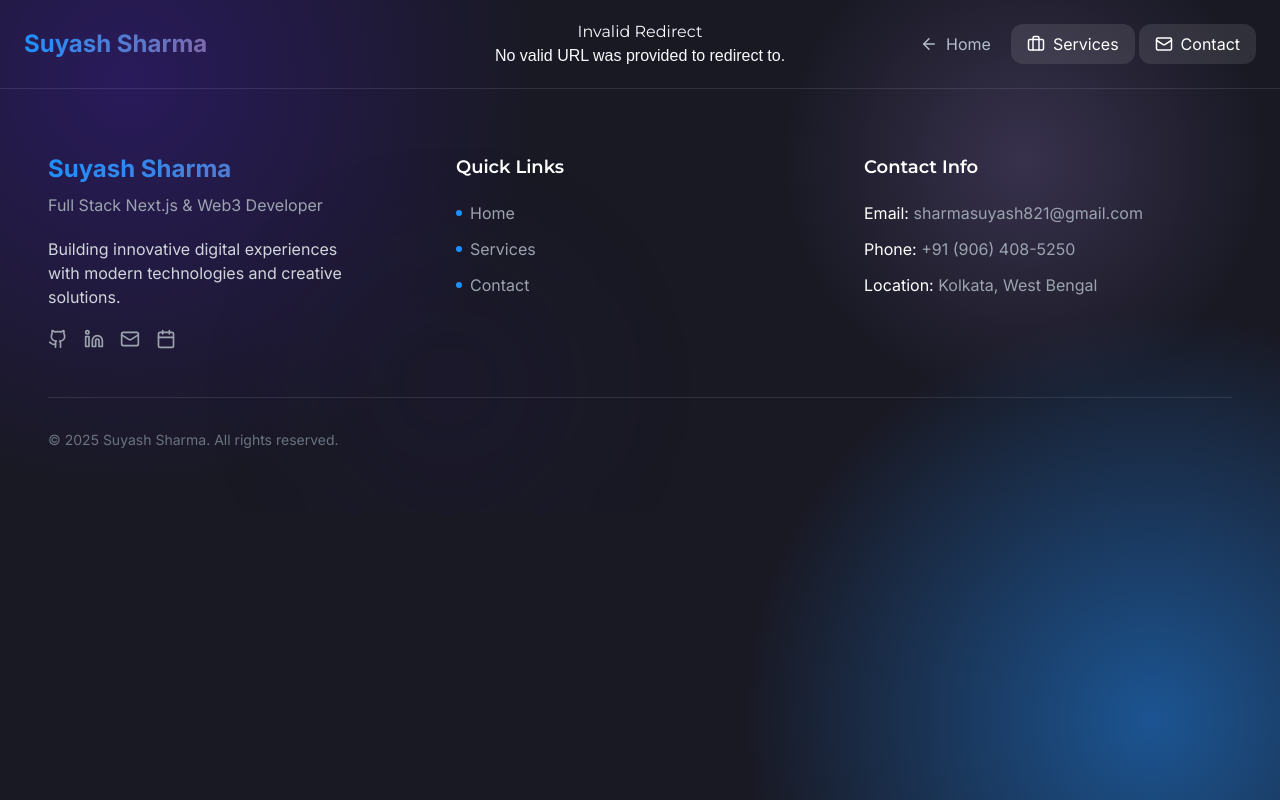
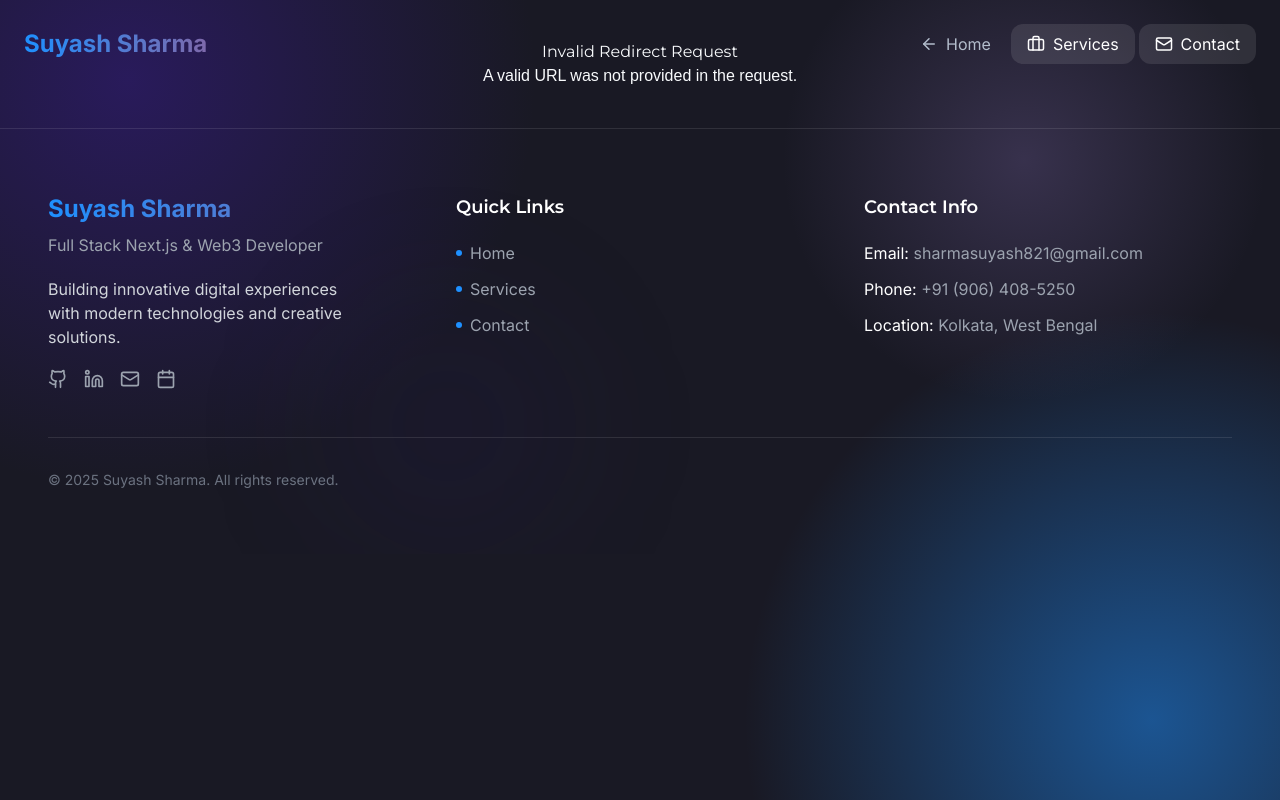
Before and after one commit to Suyash8/portfolio, a Next.js app: page /redirect in a window 1280 px wide. Built offline with nearby package versions, Linux system fonts and the light colour scheme.

Commit message:
Improve URL validation and redirection method

```diff
--- a/src/app/redirect/page.tsx
+++ b/src/app/redirect/page.tsx
@@ -1,8 +1,7 @@
-"use client"; // Directive to mark this as a Client Component for client-side hooks.
+// This component uses a meta refresh tag for redirection, which is a robust
+// method that avoids issues with the build environment's module resolution.
+// No imports from 'next/navigation' are needed.
 
-import { useEffect } from "react";
-
-// The props are typed inline to avoid conflicts with Next.js's internal types.
 export default function RedirectPage({
   searchParams,
 }: {
@@ -10,37 +9,31 @@ export default function RedirectPage({
 }) {
   const url = searchParams.url;
 
-  useEffect(() => {
-    // The redirect logic is placed in a useEffect hook to ensure it runs on the
-    // client-side after the component has mounted. This is necessary because
-    // direct manipulation of `window.location` is a side effect.
-    if (url && typeof url === 'string') {
-      try {
-        // Validate if the URL is well-formed before redirecting.
-        new URL(url);
-        window.location.href = url;
-      } catch {
-        // If the URL is malformed, log an error and do not redirect.
-        console.error("Invalid URL for redirection:", url);
-      }
-    }
-  }, [url]); // The effect re-runs only if the `url` search parameter changes.
-
-  // If the URL is invalid or not provided, render a clear error message.
+  // Validate the URL on the server.
+  // If the 'url' parameter is missing, is an array, or is not a string,
+  // we render an error message instead of attempting a redirect.
   if (!url || Array.isArray(url) || typeof url !== 'string') {
     return (
-      <div style={{ padding: '20px', fontFamily: 'sans-serif', textAlign: 'center' }}>
-        <h2>Invalid Redirect</h2>
-        <p>No valid URL was provided to redirect to.</p>
+      <div style={{ padding: '40px', fontFamily: 'sans-serif', textAlign: 'center' }}>
+        <h2>Invalid Redirect Request</h2>
+        <p>A valid URL was not provided in the request.</p>
       </div>
     );
   }
 
-  // While the useEffect hook is processing the redirect, show a loading state.
+  // If the URL is valid, we render a component that includes a meta tag.
+  // Next.js will automatically place this meta tag in the document's <head>.
+  // The 'content' attribute tells the browser to redirect immediately.
   return (
-    <div style={{ padding: '20px', fontFamily: 'sans-serif', textAlign: 'center' }}>
-      <h2>Redirecting</h2>
-      <p>Please wait while we redirect you...</p>
-    </div>
+    <>
+      <meta httpEquiv="refresh" content={`0; url=${url}`} />
+      <div style={{ padding: '40px', fontFamily: 'sans-serif', textAlign: 'center' }}>
+        <h2>Redirecting...</h2>
+        <p>
+          If you are not redirected automatically, please{' '}
+          <a href={url}>click here</a>.
+        </p>
+      </div>
+    </>
   );
 }
```
